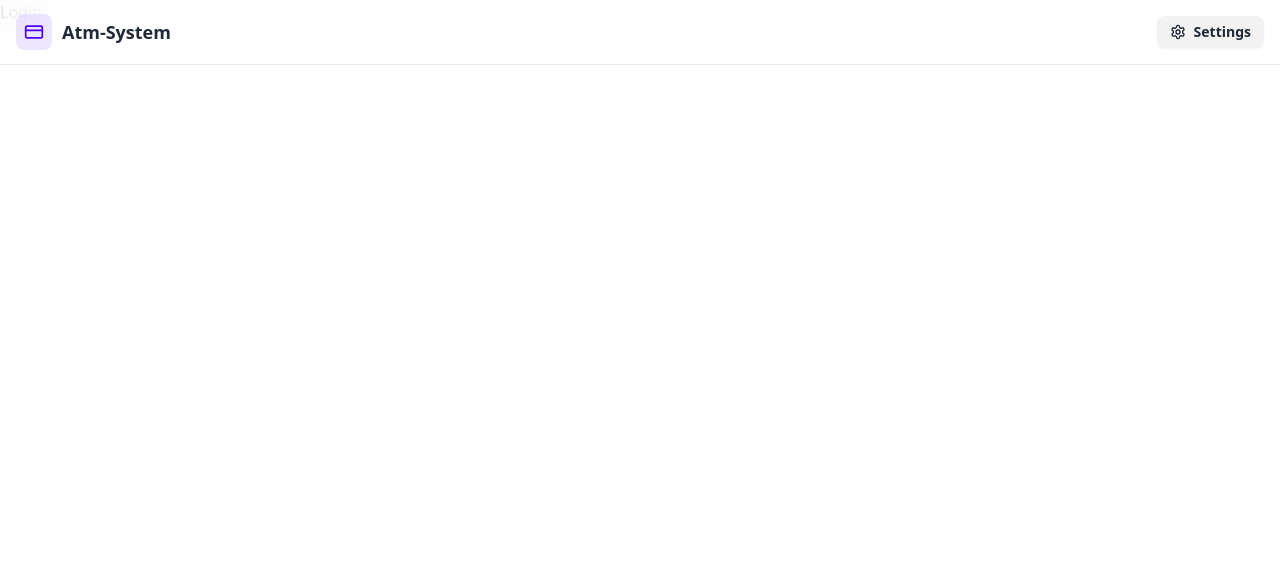
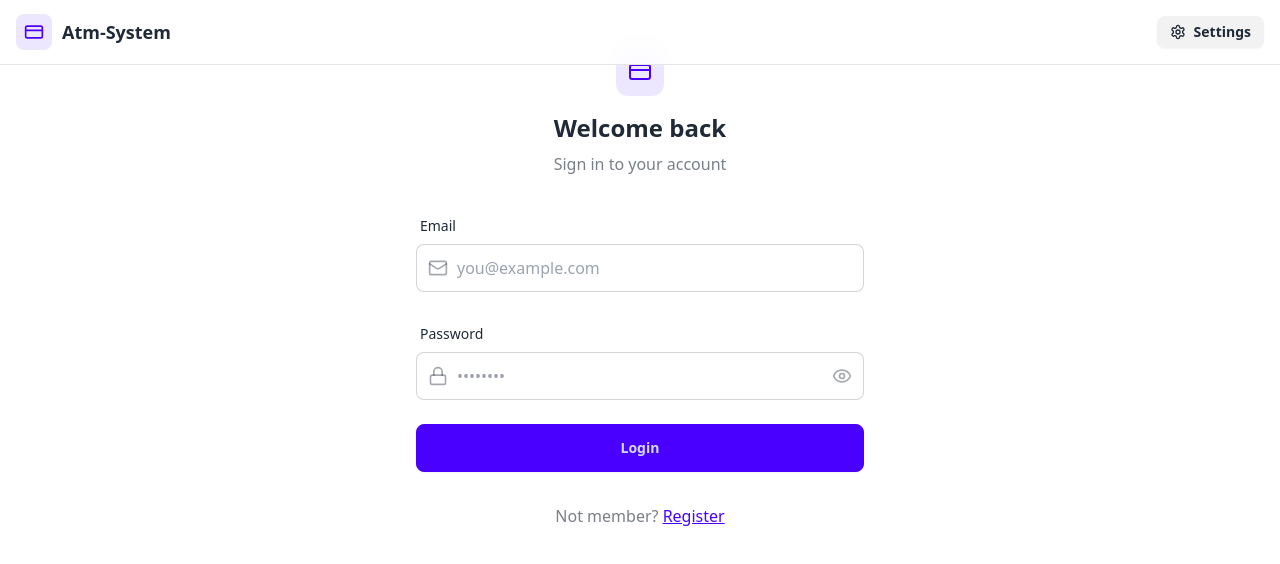
Before and after one commit to chirag-soni23/ATM-Machine, a React (Vite) app in the folder Frontend/: page /login in a window 1280 px wide. Shown: the top 564 px of the page. Built offline with nearby package versions, Linux system fonts and the light colour scheme; no server answers.

Commit message:
atm-machine

```diff
--- a/Frontend/src/pages/Login.jsx
+++ b/Frontend/src/pages/Login.jsx
@@ -1,9 +1,92 @@
-import React from 'react'
+import { useState } from "react";
+import { CreditCard, Eye, EyeOff, Loader2, Lock, Mail, MessageSquare, User } from "lucide-react";
+import { Link } from "react-router-dom";
+import toast from "react-hot-toast";
 
 const Login = () => {
+  const [showPassword, setShowPassword] = useState(false);
+  const handleSubmit = (e) => {
+    e.preventDefault();
+  };
+
   return (
-    <div>Login</div>
-  )
-}
+    <div className="min-h-screen ">
+      <div className="flex justify-center items-center p-6 sm:p-12">
+        <div className="w-full max-w-md space-y-8">
+          {/* LOGO */}
+          <div className="text-center mb-8">
+            <div className="flex flex-col items-center gap-2 group">
+              <div
+                className="size-12 rounded-xl bg-primary/10 flex items-center justify-center
+              group-hover:bg-primary/20 transition-colors"
+              >
+                <CreditCard className="size-6 text-primary" />
+              </div>
+              <h1 className="text-2xl font-bold mt-2">Welcome back</h1>
+              <p className="text-base-content/60">Sign in to your account</p>
+            </div>
+          </div>
 
-export default Login
+          <form onSubmit={handleSubmit} className="space-y-6">
+            <div className="form-control">
+              <label className="label">
+                <span className="label-text font-medium">Email</span>
+              </label>
+              <div className="relative">
+                <div className="absolute inset-y-0 left-0 pl-3 flex items-center pointer-events-none">
+                  <Mail className="size-5 text-base-content/40" />
+                </div>
+                <input
+                  type="email"
+                  className={`input input-bordered w-full pl-10`}
+                  placeholder="you@example.com"
+                />
+              </div>
+            </div>
+
+            <div className="form-control">
+              <label className="label">
+                <span className="label-text font-medium">Password</span>
+              </label>
+              <div className="relative">
+                <div className="absolute inset-y-0 left-0 pl-3 flex items-center pointer-events-none">
+                  <Lock className="size-5 text-base-content/40" />
+                </div>
+                <input
+                  type={showPassword ? "text" : "password"}
+                  className={`input input-bordered w-full pl-10`}
+                  placeholder="••••••••"
+                />
+                <button
+                  type="button"
+                  className="absolute inset-y-0 right-0 pr-3 flex items-center"
+                  onClick={() => setShowPassword(!showPassword)}
+                >
+                  {showPassword ? (
+                    <EyeOff className="size-5 text-base-content/40" />
+                  ) : (
+                    <Eye className="size-5 text-base-content/40" />
+                  )}
+                </button>
+              </div>
+            </div>
+
+            <button type="submit" className="btn btn-primary w-full">
+             Login
+            </button>
+          </form>
+
+          <div className="text-center">
+            <p className="text-base-content/60">
+              Not member?{" "}
+              <Link to="/register" className="link link-primary">
+                Register
+              </Link>
+            </p>
+          </div>
+        </div>
+      </div>
+    </div>
+  );
+};
+export default Login;
--- a/Frontend/src/pages/Register.jsx
+++ b/Frontend/src/pages/Register.jsx
@@ -5,9 +5,6 @@ import toast from "react-hot-toast";
 
 const Register = () => {
   const [showPassword, setShowPassword] = useState(false);
-
-
-
   const handleSubmit = (e) => {
     e.preventDefault();
   };
@@ -99,7 +96,7 @@ const Register = () => {
             <p className="text-base-content/60">
               Already have an account?{" "}
               <Link to="/login" className="link link-primary">
-                Sign in
+                Log in
               </Link>
             </p>
           </div>
```
